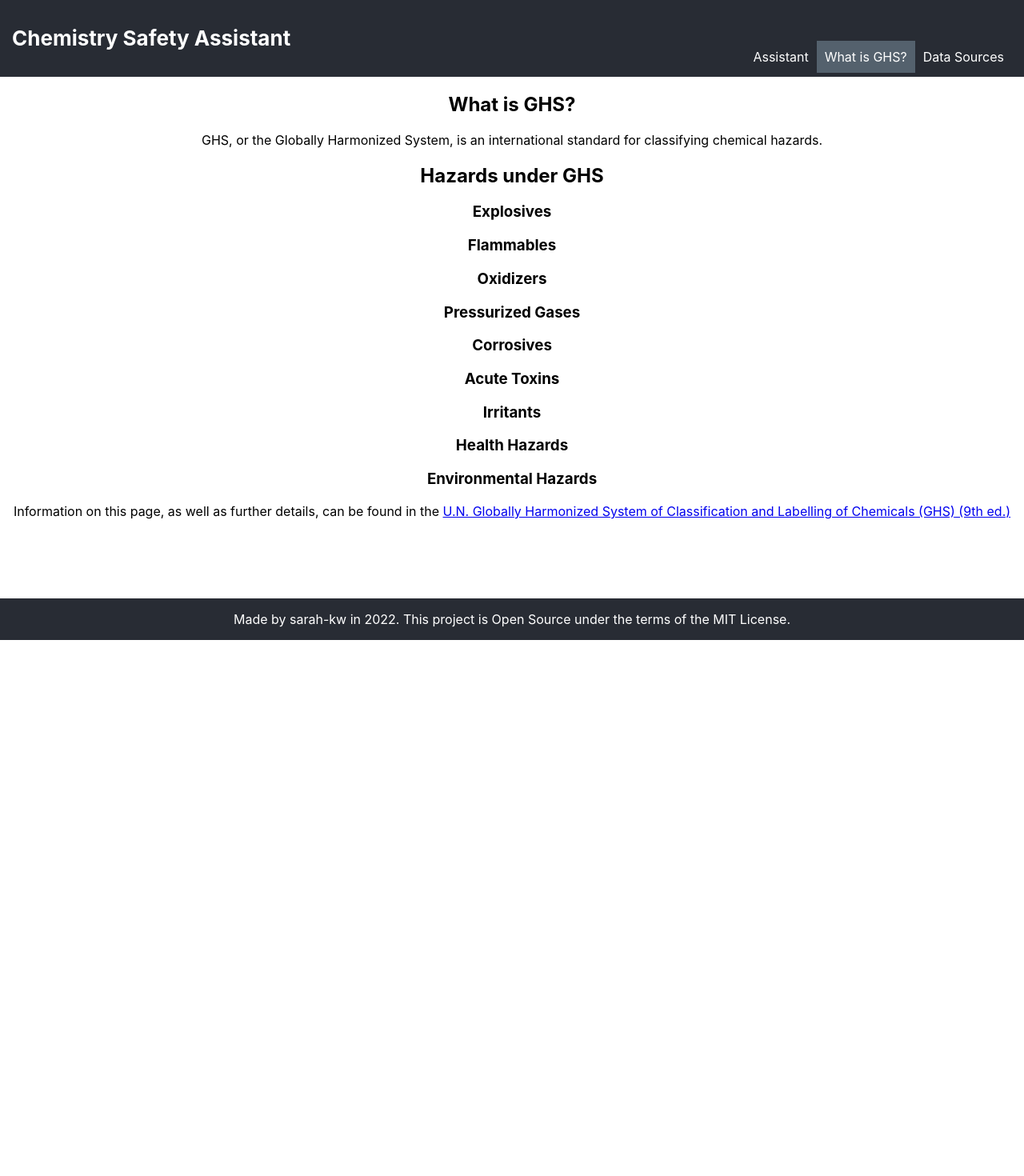
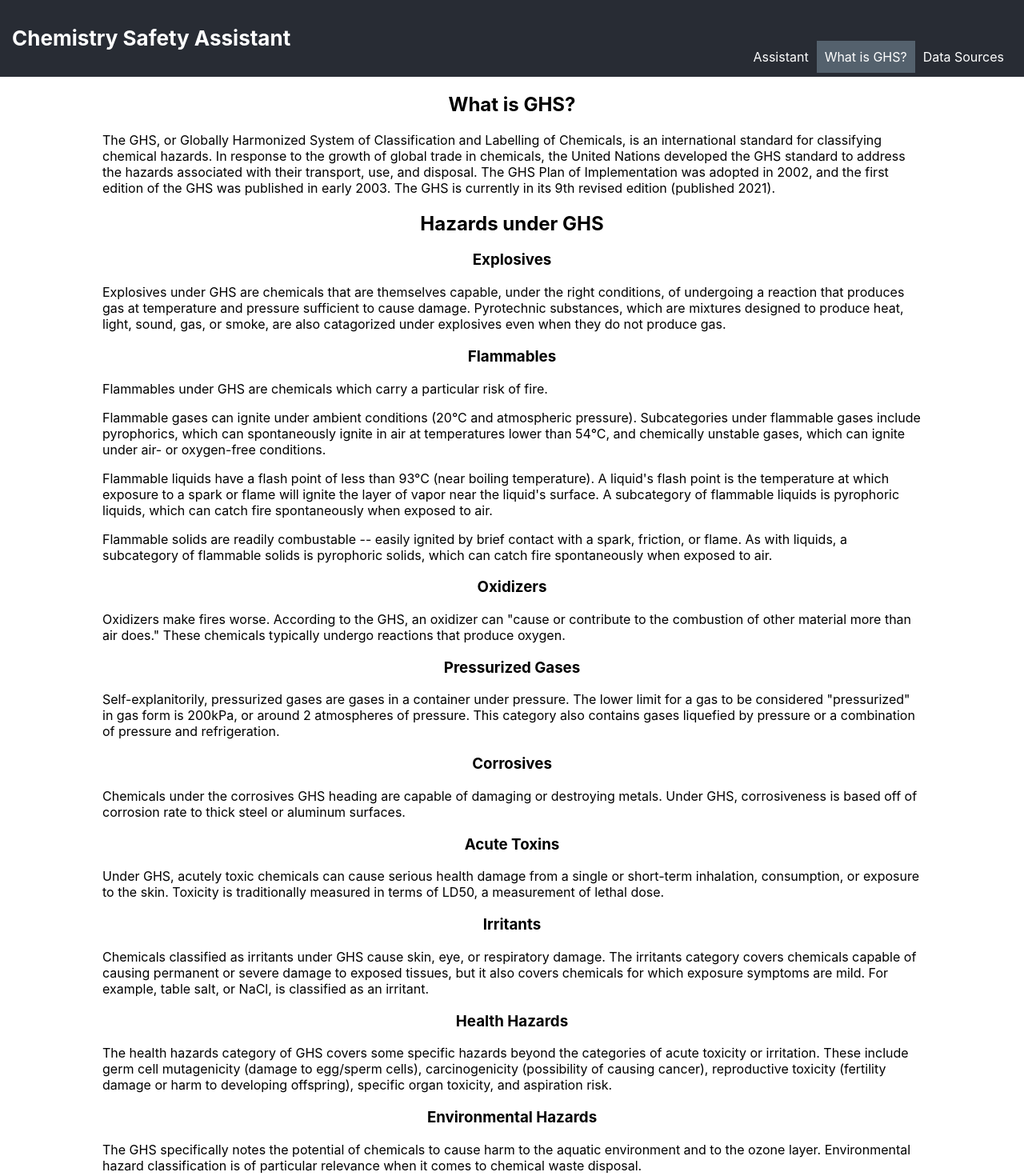
Before and after one commit to sarah-kw/chem-safety, a React (Create React App) app: page /ghs in a window 1280 px wide. Shown: the top 1470 px of the page at 80% size. Before the commit the page ends 800 px from the top, so only its background shows below. Built offline with nearby package versions, Linux system fonts and the light colour scheme.

Commit message:
add GHS content

```diff
--- a/src/App.css
+++ b/src/App.css
@@ -217,9 +217,23 @@ input[type=submit] {
   background-color: #f26873;
 }
 
+.DataSources {
+  width: 80%;
+  align-self: center;
+  /* background-color: #efefef; */
+}
 
 .DataSources ol li {
   text-align: left;
   padding-top: 5px;
   margin: 20px;
 }
+
+.WhatIsGHS {
+  width: 80%;
+  align-self: center;
+  /* background-color: #efefef; */
+}
+.WhatIsGHS p {
+  text-align: left;
+}
--- a/src/routes/WhatIsGHS.js
+++ b/src/routes/WhatIsGHS.js
@@ -6,21 +6,104 @@ const WhatIsGHS = () => {
       <section>
         <h2>What is GHS?</h2>
         <p>
-          GHS, or the Globally Harmonized System, is an international standard
-          for classifying chemical hazards.
+          The GHS, or Globally Harmonized System of Classification and Labelling
+          of Chemicals, is an international standard for classifying chemical
+          hazards. In response to the growth of global trade in chemicals, the
+          United Nations developed the GHS standard to address the hazards
+          associated with their transport, use, and disposal. The GHS Plan of
+          Implementation was adopted in 2002, and the first edition of the GHS
+          was published in early 2003. The GHS is currently in its 9th revised
+          edition (published 2021).
         </p>
       </section>
       <section>
         <h2>Hazards under GHS</h2>
         <h3>Explosives</h3>
+        <p>
+          Explosives under GHS are chemicals that are themselves capable, under
+          the right conditions, of undergoing a reaction that produces gas at
+          temperature and pressure sufficient to cause damage. Pyrotechnic
+          substances, which are mixtures designed to produce heat, light, sound,
+          gas, or smoke, are also catagorized under explosives even when they do
+          not produce gas.
+        </p>
         <h3>Flammables</h3>
+        <p>
+          Flammables under GHS are chemicals which carry a particular risk of
+          fire.
+        </p>
+        <p>
+          Flammable gases can ignite under ambient conditions (20&deg;C and
+          atmospheric pressure). Subcategories under flammable gases include
+          pyrophorics, which can spontaneously ignite in air at temperatures
+          lower than 54&deg;C, and chemically unstable gases, which can ignite
+          under air- or oxygen-free conditions.
+        </p>
+        <p>
+          Flammable liquids have a flash point of less than 93&deg;C (near
+          boiling temperature). A liquid's flash point is the temperature at
+          which exposure to a spark or flame will ignite the layer of vapor near
+          the liquid's surface. A subcategory of flammable liquids is pyrophoric
+          liquids, which can catch fire spontaneously when exposed to air.
+        </p>
+        <p>
+          Flammable solids are readily combustable -- easily ignited by brief
+          contact with a spark, friction, or flame. As with liquids, a
+          subcategory of flammable solids is pyrophoric solids, which can catch
+          fire spontaneously when exposed to air.
+        </p>
         <h3>Oxidizers</h3>
+        <p>
+          Oxidizers make fires worse. According to the GHS, an oxidizer can
+          "cause or contribute to the combustion of other material more than air
+          does." These chemicals typically undergo reactions that produce
+          oxygen.
+        </p>
         <h3>Pressurized Gases</h3>
+        <p>
+          Self-explanitorily, pressurized gases are gases in a container under
+          pressure. The lower limit for a gas to be considered "pressurized" in
+          gas form is 200kPa, or around 2 atmospheres of pressure. This category
+          also contains gases liquefied by pressure or a combination of pressure
+          and refrigeration.
+        </p>
         <h3>Corrosives</h3>
+        <p>
+          Chemicals under the corrosives GHS heading are capable of damaging or
+          destroying metals. Under GHS, corrosiveness is based off of corrosion
+          rate to thick steel or aluminum surfaces.
+        </p>
         <h3>Acute Toxins</h3>
+        <p>
+          Under GHS, acutely toxic chemicals can cause serious health damage
+          from a single or short-term inhalation, consumption, or exposure to
+          the skin. Toxicity is traditionally measured in terms of LD50, a
+          measurement of lethal dose.
+        </p>
         <h3>Irritants</h3>
+        <p>
+          Chemicals classified as irritants under GHS cause skin, eye, or
+          respiratory damage. The irritants category covers chemicals capable of
+          causing permanent or severe damage to exposed tissues, but it also
+          covers chemicals for which exposure symptoms are mild. For example,
+          table salt, or NaCl, is classified as an irritant.
+        </p>
         <h3>Health Hazards</h3>
+        <p>
+          The health hazards category of GHS covers some specific hazards beyond
+          the categories of acute toxicity or irritation. These include germ
+          cell mutagenicity (damage to egg/sperm cells), carcinogenicity
+          (possibility of causing cancer), reproductive toxicity (fertility
+          damage or harm to developing offspring), specific organ toxicity, and
+          aspiration risk.
+        </p>
         <h3>Environmental Hazards</h3>
+        <p>
+          The GHS specifically notes the potential of chemicals to cause harm to
+          the aquatic environment and to the ozone layer. Environmental hazard
+          classification is of particular relevance when it comes to chemical
+          waste disposal.
+        </p>
       </section>
       <p>
         Information on this page, as well as further details, can be found in
```
Also changed, not shown: 1 other file (tests, documents, lock files or other folders).
